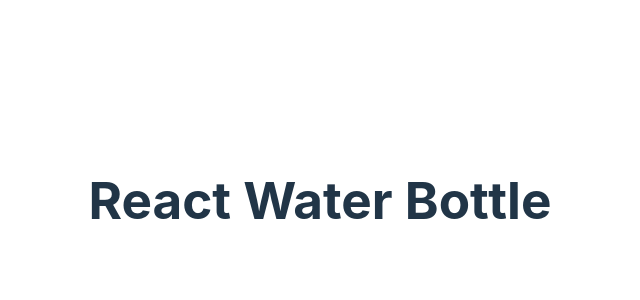
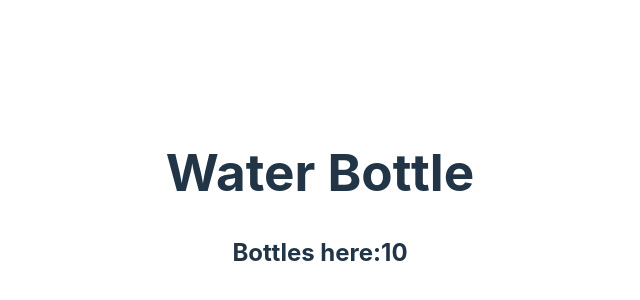
Before and after one commit to naeem182/react-water-bottle, a React (Vite) app: page / in a window 1280 px wide. Shown: the part 200-500 px from the top of the page, without its empty margins (320-960 px from the left). Built offline with nearby package versions, Linux system fonts and the light colour scheme.

Commit message:
data fetch from pubic json file

```diff
--- /dev/null
+++ b/public/bottles.json
@@ -0,0 +1,132 @@
+[
+    {
+        "id": "9e7cda87-8160-458f-bd32-ecf253a2d86a",
+        "category": "Bottle",
+        "name": "Steel Metal Bottle 1L",
+        "seller": "Addidas",
+        "price": 33,
+        "stock": 7,
+        "ratings": 4,
+        "ratingsCount": 62,
+        "img": "https://assets.adidas.com/images/h_840,f_auto,q_auto:sensitive,fl_lossy,c_fill,g_auto/a9c04ca9fa51408faf2fac8e0117abb9_9366/Steel_Metal_Bottle_1L_Black_EX7288_01_standard.jpg",
+        "shipping": 15,
+        "quantity": 0
+    },
+    {
+        "id": "eaff8921-f7eb-446f-b072-d96559685de0",
+        "category": "Bottle",
+        "name": "Steel Metal Bottle 1L",
+        "seller": "Addidas",
+        "price": 40,
+        "stock": 14,
+        "ratings": 5,
+        "ratingsCount": 58,
+        "img": "https://assets.adidas.com/images/h_840,f_auto,q_auto:sensitive,fl_lossy,c_fill,g_auto/c45df020e3ae4e9199a4ac7d0001cfb7_9366/Steel_Metal_Bottle_1L_White_EX7301_01_standard.jpg",
+        "shipping": 17,
+        "quantity": 0
+    },
+    {
+        "id": "96fd22a5-f22f-4ad8-b7b5-f1cfd0852553",
+        "category": "Bottle",
+        "name": "Steel Metal Bottle 1 L",
+        "seller": "Addidas",
+        "price": 46,
+        "stock": 2,
+        "ratings": 5,
+        "ratingsCount": 73,
+        "img": "https://assets.adidas.com/images/h_840,f_auto,q_auto:sensitive,fl_lossy,c_fill,g_auto/c670a94f6388451a868fad440014460d_9366/Steel_Metal_Bottle_1_L_Purple_EY5529_01_standard.jpg",
+        "shipping": 45,
+        "quantity": 0
+    },
+    {
+        "id": "e1a7c529-f91b-4ef5-a661-c2317c5c314e",
+        "category": "Bottle",
+        "name": "Steel Metal Bottle 1L",
+        "seller": "Addidas",
+        "price": 20,
+        "stock": 14,
+        "ratings": 5,
+        "ratingsCount": 63,
+        "img": "https://assets.adidas.com/images/w_766,h_766,f_auto,q_auto,fl_lossy,c_fill,g_auto/3a76c66066dd4f1ca58caf9f00079432_9366/steel-metal-bottle-1l.jpg",
+        "shipping": 21,
+        "quantity": 0
+    },
+    {
+        "id": "e912ad01-2551-48dc-a709-4054cbfbcbbc",
+        "category": "Bottle",
+        "name": "Steel Metal Bottle 600 ML",
+        "seller": "Addidas",
+        "price": 43,
+        "stock": 19,
+        "ratings": 4,
+        "ratingsCount": 64,
+        "img": "https://assets.adidas.com/images/h_840,f_auto,q_auto:sensitive,fl_lossy,c_fill,g_auto/1105dc0c9232477eb80dac7d000edc0c_9366/Steel_Metal_Bottle_600_ML_White_EX7306_01_standard.jpg",
+        "shipping": 43,
+        "quantity": 0
+    },
+    {
+        "id": "afc5d640-9943-437a-b644-ba1f6f12baa9",
+        "category": "Bottle",
+        "name": "Steel Straw Metal Bottle 600 ML",
+        "seller": "Addidas",
+        "price": 43,
+        "stock": 10,
+        "ratings": 3,
+        "ratingsCount": 15,
+        "img": "https://assets.adidas.com/images/h_840,f_auto,q_auto:sensitive,fl_lossy,c_fill,g_auto/f7fb63986ed34112bc57ac7d002c9f43_9366/Steel_Straw_Metal_Bottle_600_ML_White_EX7316_01_standard.jpg",
+        "shipping": 46,
+        "quantity": 0
+    },
+    {
+        "id": "5b5c43d9-950d-4b9a-b7d9-ca489224a7b2",
+        "category": "Bottle",
+        "name": "Steel Metal Bottle 600 ML",
+        "seller": "Addidas",
+        "price": 26,
+        "stock": 20,
+        "ratings": 5,
+        "ratingsCount": 83,
+        "img": "https://assets.adidas.com/images/h_840,f_auto,q_auto:sensitive,fl_lossy,c_fill,g_auto/e2d870a680644e4d98e9ac7d0008ecc7_9366/Steel_Metal_Bottle_600_ML_Yellow_EX7307_01_standard.jpg",
+        "shipping": 6,
+        "quantity": 0
+    },
+    {
+        "id": "96239c09-8b1c-4c81-99f9-f43e7613eab3",
+        "category": "Bottle",
+        "name": "Squad Glass Bottle 720 ML",
+        "seller": "Addidas",
+        "price": 39,
+        "stock": 20,
+        "ratings": 3,
+        "ratingsCount": 1,
+        "img": "https://assets.adidas.com/images/h_840,f_auto,q_auto:sensitive,fl_lossy,c_fill,g_auto/77ad16764abf4e828560ad44001cd640_9366/Squad_Glass_Bottle_720_ML_Black_FZ7115_01_standard.jpg",
+        "shipping": 5,
+        "quantity": 0
+    },
+    {
+        "id": "30698483-f7aa-49ba-9de9-9070f64dc263",
+        "category": "Bottle",
+        "name": "Steel Bottle 600 ML",
+        "seller": "Addidas",
+        "price": 23,
+        "stock": 11,
+        "ratings": 5,
+        "ratingsCount": 35,
+        "img": "https://assets.adidas.com/images/h_840,f_auto,q_auto:sensitive,fl_lossy,c_fill,g_auto/48057b65216644f683a9aa1c0172ae6e_9366/Steel_Bottle_600_ML_Black_CL6093_01_standard.jpg",
+        "shipping": 5,
+        "quantity": 0
+    },
+    {
+        "id": "02871edc-272b-4e20-bcc2-b32681213b3c",
+        "category": "Bottle",
+        "name": "Steel Metal Bottle 2L",
+        "seller": "Addidas",
+        "price": 37,
+        "stock": 14,
+        "ratings": 4,
+        "ratingsCount": 68,
+        "img": "https://assets.adidas.com/images/h_840,f_auto,q_auto:sensitive,fl_lossy,c_fill,g_auto/f8d89293c9cb4bf08d52adb100f95a3a_9366/Steel_Metal_Bottle_2L_Black_EX7302_01_standard.jpg",
+        "shipping": 27,
+        "quantity": 0
+    }
+]
--- a/src/App.jsx
+++ b/src/App.jsx
@@ -1,15 +1,16 @@
-import { useState } from 'react'
-import reactLogo from './assets/react.svg'
-import viteLogo from '/vite.svg'
+
 import './App.css'
+import Bottles from './components/Bottles/Bottles'
+import Header from './components/Header/header'
+
 
 function App() {
-  const [count, setCount] = useState(0)
+
 
   return (
     <>
-
-      <h1>React Water Bottle</h1>
+      <Header></Header>
+      <Bottles></Bottles>
 
     </>
   )
--- /dev/null
+++ b/src/components/Bottles/Bottles.jsx
@@ -0,0 +1,22 @@
+import { useEffect, useState } from "react"
+
+
+const Bottles = () => {
+
+    const [bottles, setbottles] = useState([]);
+    useEffect(() => {
+
+        fetch('bottles.json')
+            .then(res => res.json())
+            .then(data => setbottles(data))
+
+
+    }, [])
+    return (
+        <div>
+            <h2>Bottles here:{bottles.length}</h2>
+        </div>
+    )
+}
+
+export default Bottles
--- /dev/null
+++ b/src/components/Header/Header.jsx
@@ -0,0 +1,11 @@
+import React from 'react'
+
+const Header = () => {
+    return (
+        <div>
+            <h1>Water Bottle</h1>
+        </div>
+    )
+}
+
+export default Header
```
Also changed, not shown: src/components/Header/Header.css (added).
